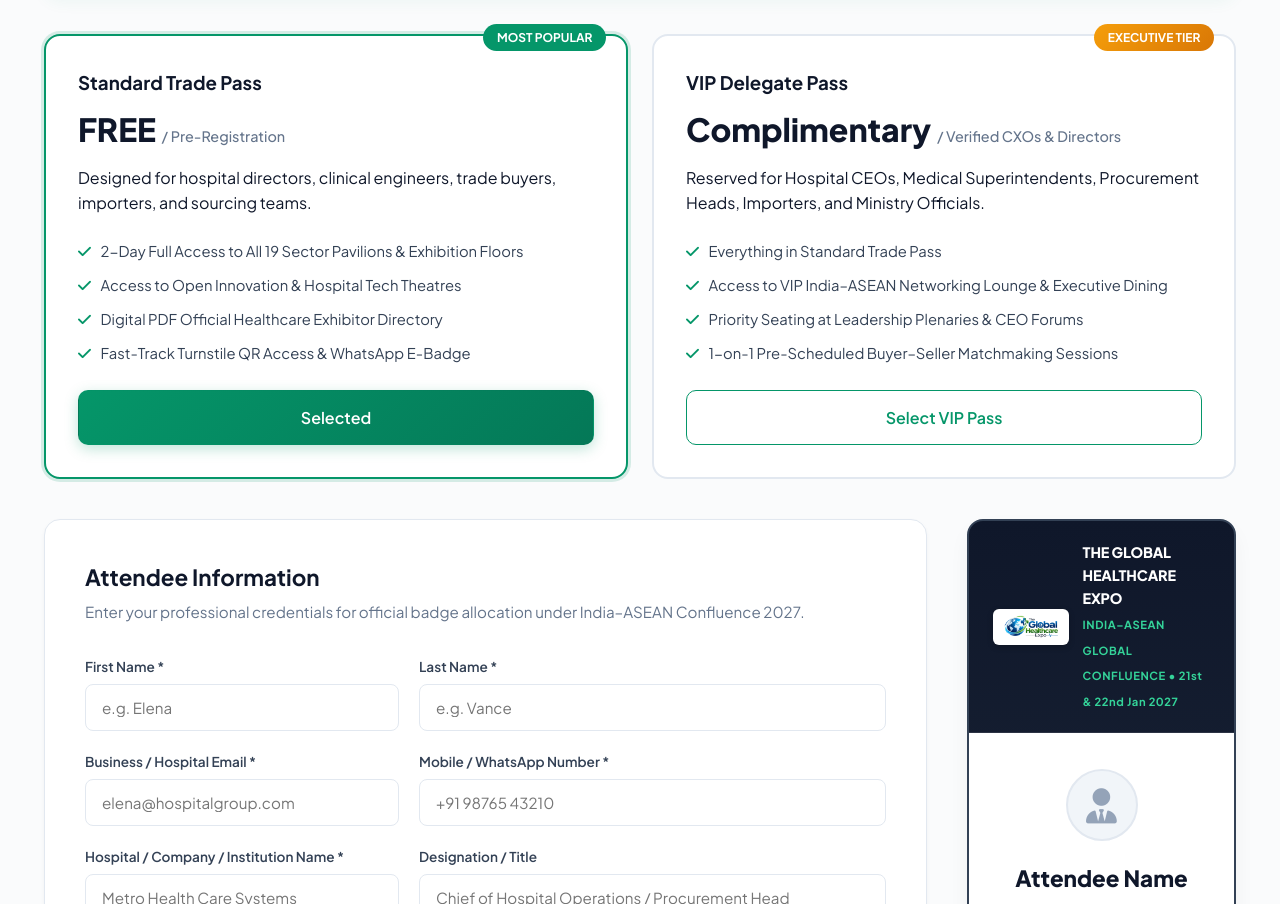
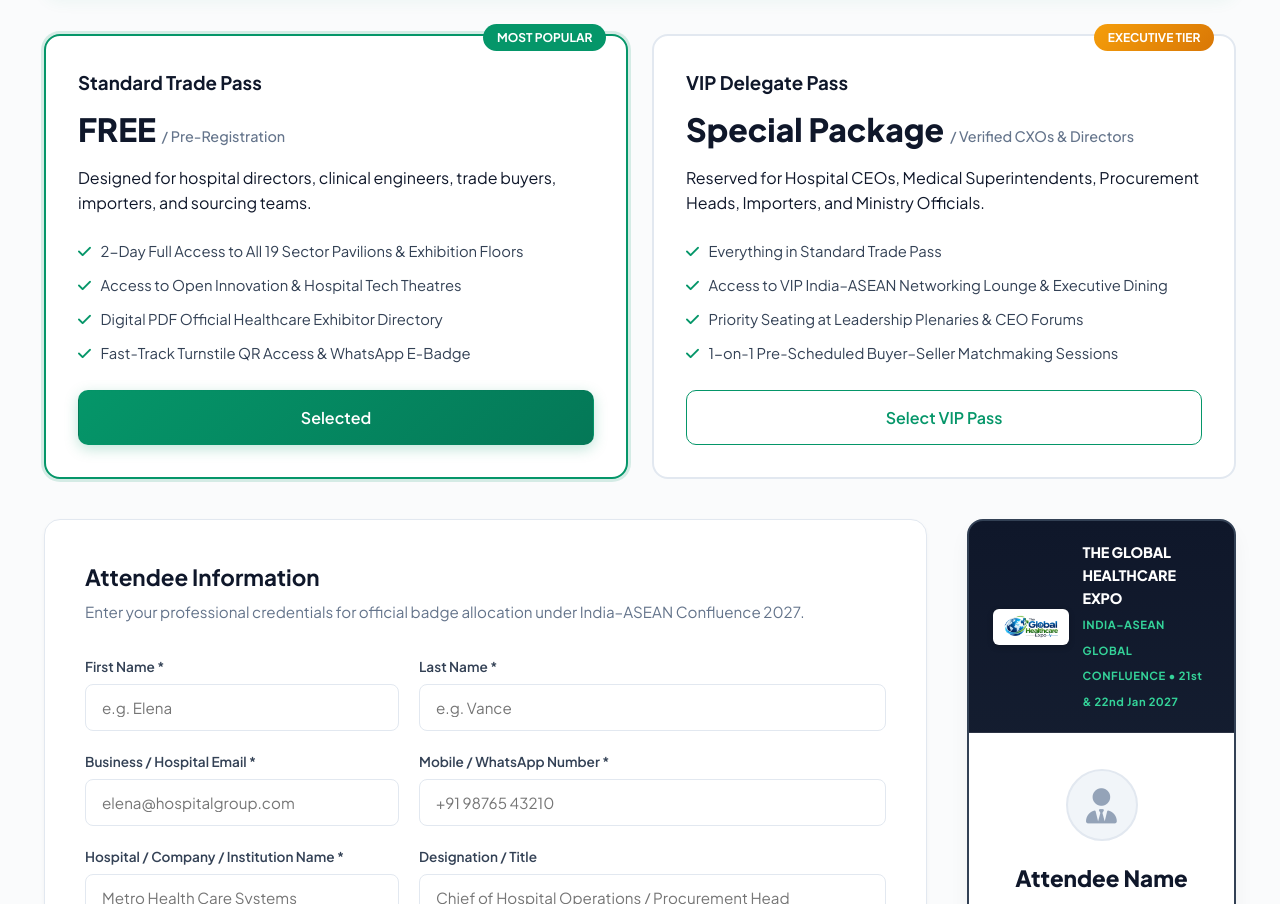
Before and after one commit to Saatvik420/healthcare-expo, a React (Vite) app: page /register-visitor in a window 1280 px wide. Shown: the part 806-1710 px from the top of the page. Built offline with nearby package versions, Linux system fonts and the light colour scheme; no server answers.

Commit message:
Update VIP Delegate Pass label to Special Package in visitor registration

```diff
--- a/src/pages/VisitorPassPage.jsx
+++ b/src/pages/VisitorPassPage.jsx
@@ -148,7 +148,7 @@ export default function VisitorPassPage({ onNotify }) {
               <div className="pass-card-badge vip-badge">Executive Tier</div>
               <div className="pass-card-header">
                 <h3>VIP Delegate Pass</h3>
-                <div className="pass-price">Complimentary <span>/ Verified CXOs &amp; Directors</span></div>
+                <div className="pass-price">Special Package <span>/ Verified CXOs &amp; Directors</span></div>
                 <p>Reserved for Hospital CEOs, Medical Superintendents, Procurement Heads, Importers, and Ministry Officials.</p>
               </div>
               <ul className="pass-features">
```
